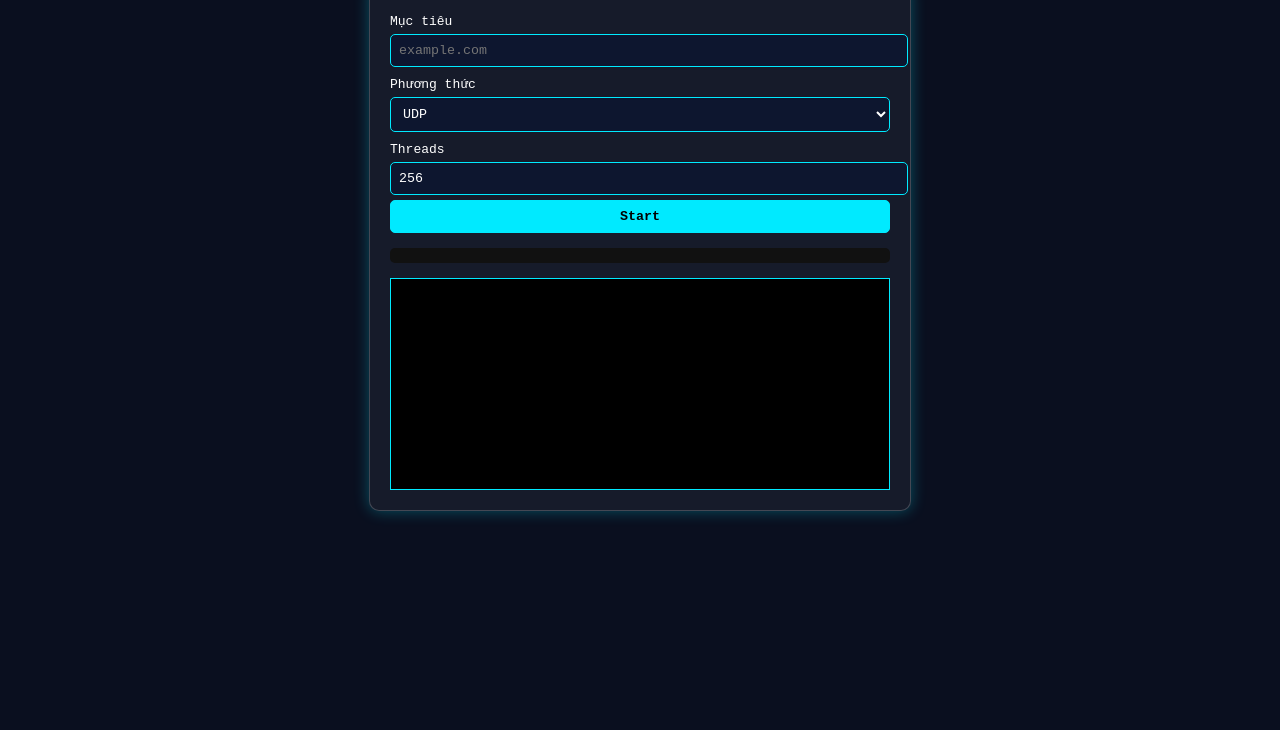
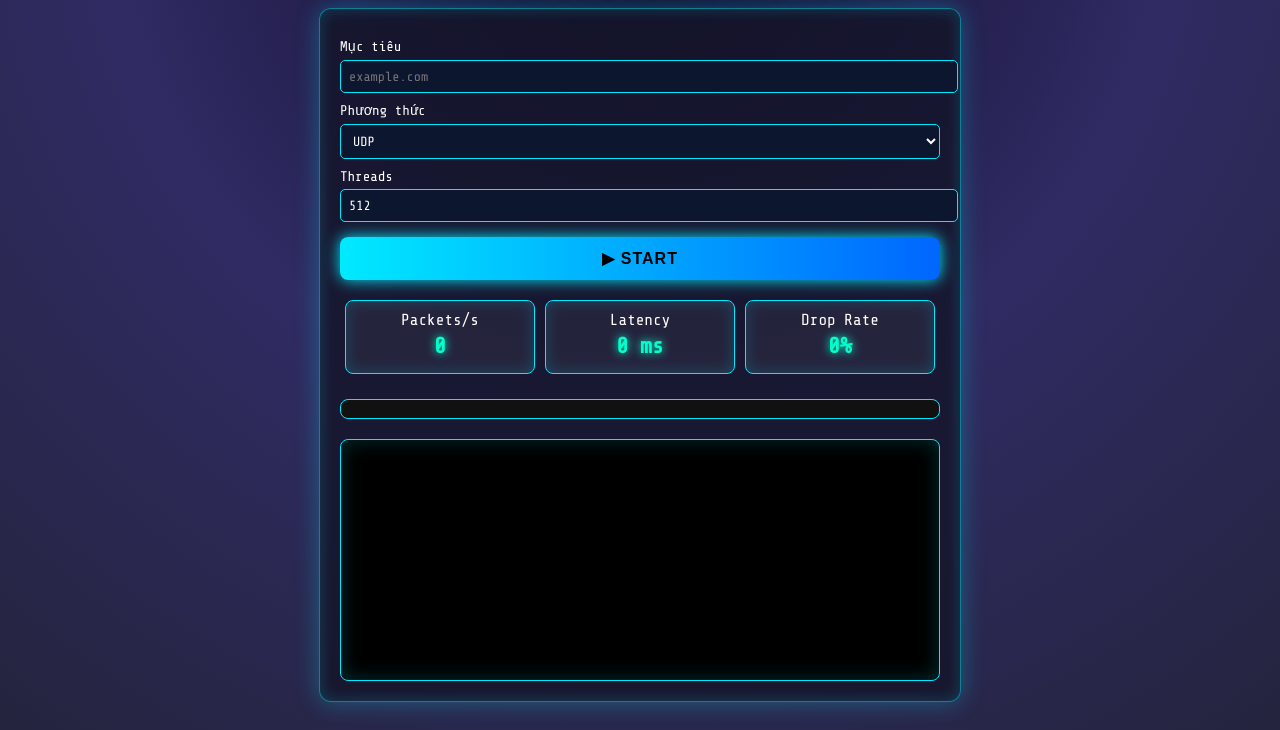
Before and after one commit to KinooVN-Dev/kinoovn-toolfake, a plain HTML site: page index.html in a window 1280 px wide. Shown: the part 110-840 px from the top of the page. Before the commit the page ends 800 px from the top, so only its background shows below. Drawn offline with nearby package versions, Linux system fonts and the light colour scheme.

Commit message:
Update index.html

```diff
--- a/index.html
+++ b/index.html
@@ -4,30 +4,35 @@
 <meta charset="UTF-8">
 <title>KinooVN DDoS Simulator</title>
 <style>
+  @import url('https://fonts.googleapis.com/css2?family=Share+Tech+Mono&display=swap');
+
   body {
-    background: #0a0f1f;
+    background: radial-gradient(circle at top, #0f0c29, #302b63, #24243e);
     color: #fff;
-    font-family: monospace;
+    font-family: 'Share Tech Mono', monospace;
     display: flex;
     flex-direction: column;
     align-items: center;
     padding: 20px;
+    overflow-x: hidden;
   }
   h1 {
     color: #00eaff;
-    text-shadow: 0 0 10px #00eaff;
+    text-shadow: 0 0 15px #00eaff, 0 0 30px #0066ff;
+    letter-spacing: 2px;
+    font-size: 36px;
   }
   .panel {
-    background: rgba(255,255,255,0.05);
-    border: 1px solid rgba(255,255,255,0.2);
+    background: rgba(20,20,40,0.8);
+    border: 1px solid rgba(0,234,255,0.5);
     padding: 20px;
-    border-radius: 10px;
-    width: 500px;
+    border-radius: 12px;
+    width: 600px;
     max-width: 95%;
-    box-shadow: 0 0 15px rgba(0,234,255,0.3);
+    box-shadow: 0 0 25px rgba(0,234,255,0.3), inset 0 0 15px rgba(0,234,255,0.2);
   }
-  label { display: block; margin-top: 10px; }
-  input, select, button {
+  label { display: block; margin-top: 10px; font-size: 14px; }
+  input, select {
     width: 100%;
     padding: 8px;
     margin-top: 5px;
@@ -35,46 +40,86 @@
     border: 1px solid #00eaff;
     color: #fff;
     border-radius: 5px;
-    font-family: monospace;
+    font-family: 'Share Tech Mono', monospace;
+    transition: all 0.2s ease;
+  }
+  input:focus, select:focus {
+    outline: none;
+    box-shadow: 0 0 10px #00eaff;
   }
   button {
+    width: 100%;
+    margin-top: 15px;
+    padding: 12px;
     cursor: pointer;
-    background: #00eaff;
+    background: linear-gradient(90deg,#00eaff,#0066ff);
     color: #000;
     font-weight: bold;
-    transition: background 0.3s;
+    border-radius: 8px;
+    border: none;
+    font-size: 16px;
+    letter-spacing: 1px;
+    box-shadow: 0 0 15px #00eaff;
+    transition: transform 0.2s, box-shadow 0.3s;
   }
-  button:hover { background: #00bcd4; }
+  button:hover {
+    transform: scale(1.03);
+    box-shadow: 0 0 25px #00eaff, 0 0 50px #0066ff;
+  }
+  .stats {
+    display: flex;
+    justify-content: space-between;
+    margin-top: 15px;
+    text-align: center;
+  }
+  .stat {
+    flex: 1;
+    margin: 5px;
+    background: rgba(255,255,255,0.05);
+    border: 1px solid #00eaff;
+    border-radius: 8px;
+    padding: 10px;
+    box-shadow: inset 0 0 15px rgba(0,234,255,0.2);
+  }
+  .stat h2 {
+    font-size: 22px;
+    margin: 5px 0;
+    color: #00ffcc;
+    text-shadow: 0 0 10px #00ffcc;
+  }
   .progress {
-    margin-top: 15px;
+    margin-top: 20px;
     background: #111;
-    border-radius: 5px;
-    height: 15px;
+    border-radius: 8px;
+    height: 18px;
     overflow: hidden;
+    border: 1px solid #00eaff;
   }
   .progress-bar {
     height: 100%;
     width: 0%;
-    background: linear-gradient(90deg,#00eaff,#0066ff);
-    box-shadow: 0 0 10px #00eaff;
+    background: linear-gradient(90deg,#00eaff,#00ffcc);
+    box-shadow: 0 0 15px #00eaff;
     transition: width 0.1s linear;
   }
   .log-box {
     background: #000;
-    margin-top: 15px;
-    height: 200px;
+    margin-top: 20px;
+    height: 220px;
     overflow-y: auto;
     border: 1px solid #00eaff;
-    padding: 5px;
+    padding: 10px;
     font-size: 13px;
+    border-radius: 8px;
+    box-shadow: inset 0 0 20px rgba(0,234,255,0.2);
   }
-  .log-line.ok { color: #00ff9f; }
-  .log-line.warn { color: #ffbf00; }
-  .log-line.err { color: #ff4d4d; }
+  .log-line.ok { color: #00ff9f; text-shadow: 0 0 8px #00ff9f; }
+  .log-line.warn { color: #ffbf00; text-shadow: 0 0 8px #ffbf00; }
+  .log-line.err { color: #ff4d4d; text-shadow: 0 0 8px #ff4d4d; }
 </style>
 </head>
 <body>
-  <h1>KinooVN DDoS Simulator</h1>
+  <h1>⚡ KinooVN DDoS Simulator ⚡</h1>
   <div class="panel">
     <label>Mục tiêu</label>
     <input id="target" placeholder="example.com">
@@ -85,8 +130,24 @@
       <option>HTTP</option>
     </select>
     <label>Threads</label>
-    <input id="threads" type="number" value="256">
-    <button id="startBtn">Start</button>
+    <input id="threads" type="number" value="512">
+    <button id="startBtn">▶ START</button>
+
+    <div class="stats">
+      <div class="stat">
+        <div>Packets/s</div>
+        <h2 id="pps">0</h2>
+      </div>
+      <div class="stat">
+        <div>Latency</div>
+        <h2 id="latency">0 ms</h2>
+      </div>
+      <div class="stat">
+        <div>Drop Rate</div>
+        <h2 id="drop">0%</h2>
+      </div>
+    </div>
+
     <div class="progress"><div class="progress-bar" id="bar"></div></div>
     <div class="log-box" id="log"></div>
   </div>
@@ -95,6 +156,10 @@
   const logBox = document.getElementById('log');
   const bar = document.getElementById('bar');
   const startBtn = document.getElementById('startBtn');
+  const ppsEl = document.getElementById('pps');
+  const latencyEl = document.getElementById('latency');
+  const dropEl = document.getElementById('drop');
+
   let running = false;
   let interval;
 
@@ -103,10 +168,11 @@
     {msg: "Resolving target host...", type:"ok"},
     {msg: "Packets sent: ###pps### pps", type:"ok"},
     {msg: "Network jitter detected", type:"warn"},
-    {msg: "Path latency spike", type:"warn"},
-    {msg: "Packet drop rate: 0.4%", type:"warn"},
+    {msg: "Latency spike detected", type:"warn"},
+    {msg: "Packet drop rate high", type:"warn"},
     {msg: "Connection reset by peer", type:"err"},
     {msg: "Re-establishing connection... OK", type:"ok"},
+    {msg: "QoS scheduler tick", type:"ok"},
   ];
 
   function addLog(text, type){
@@ -117,25 +183,42 @@
     logBox.scrollTop = logBox.scrollHeight;
   }
 
+  function randomRange(min,max){ return Math.floor(Math.random()*(max-min+1))+min; }
+
   function startFake(){
     if(running) return;
     running = true;
-    startBtn.textContent = "Stop";
+    startBtn.textContent = "■ STOP";
     let progress = 0;
     interval = setInterval(()=>{
-      progress += Math.random()*5;
+      // fake progress
+      progress += Math.random()*6;
       if(progress >= 100) progress = 0;
       bar.style.width = progress + "%";
+
+      // fake stats
+      let pps = randomRange(100000,250000);
+      let latency = randomRange(15,50);
+      let drop = (Math.random()*1).toFixed(2);
+
+      ppsEl.textContent = pps.toLocaleString();
+      latencyEl.textContent = latency+" ms";
+      dropEl.textContent = drop+"%";
+
+      // fake log
       const log = logs[Math.floor(Math.random()*logs.length)];
-      addLog(log.msg.replace("###pps###", Math.floor(Math.random()*200000)), log.type);
-    }, 300);
+      addLog(log.msg.replace("###pps###", pps.toLocaleString()), log.type);
+    }, 400);
   }
 
   function stopFake(){
     running = false;
-    startBtn.textContent = "Start";
+    startBtn.textContent = "▶ START";
     clearInterval(interval);
     bar.style.width = "0%";
+    ppsEl.textContent = "0";
+    latencyEl.textContent = "0 ms";
+    dropEl.textContent = "0%";
   }
 
   startBtn.addEventListener('click', ()=>{
```
